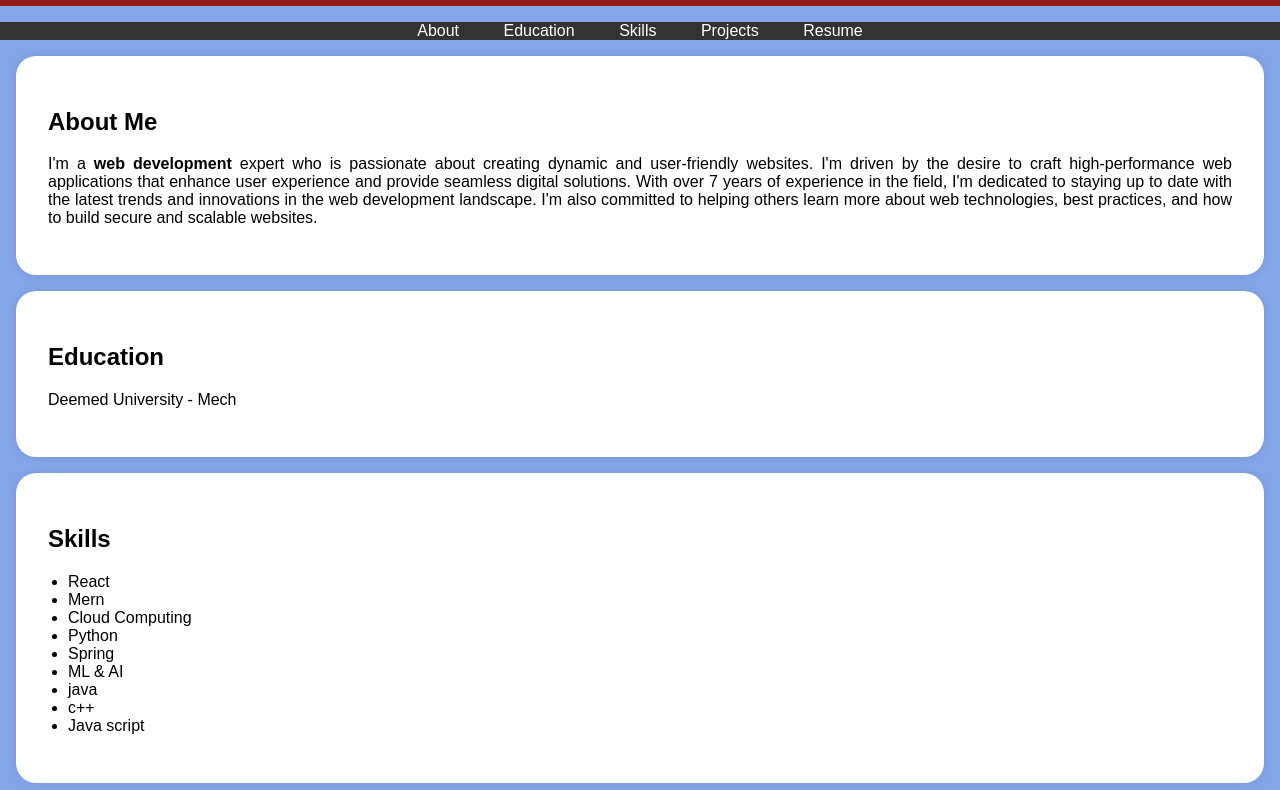
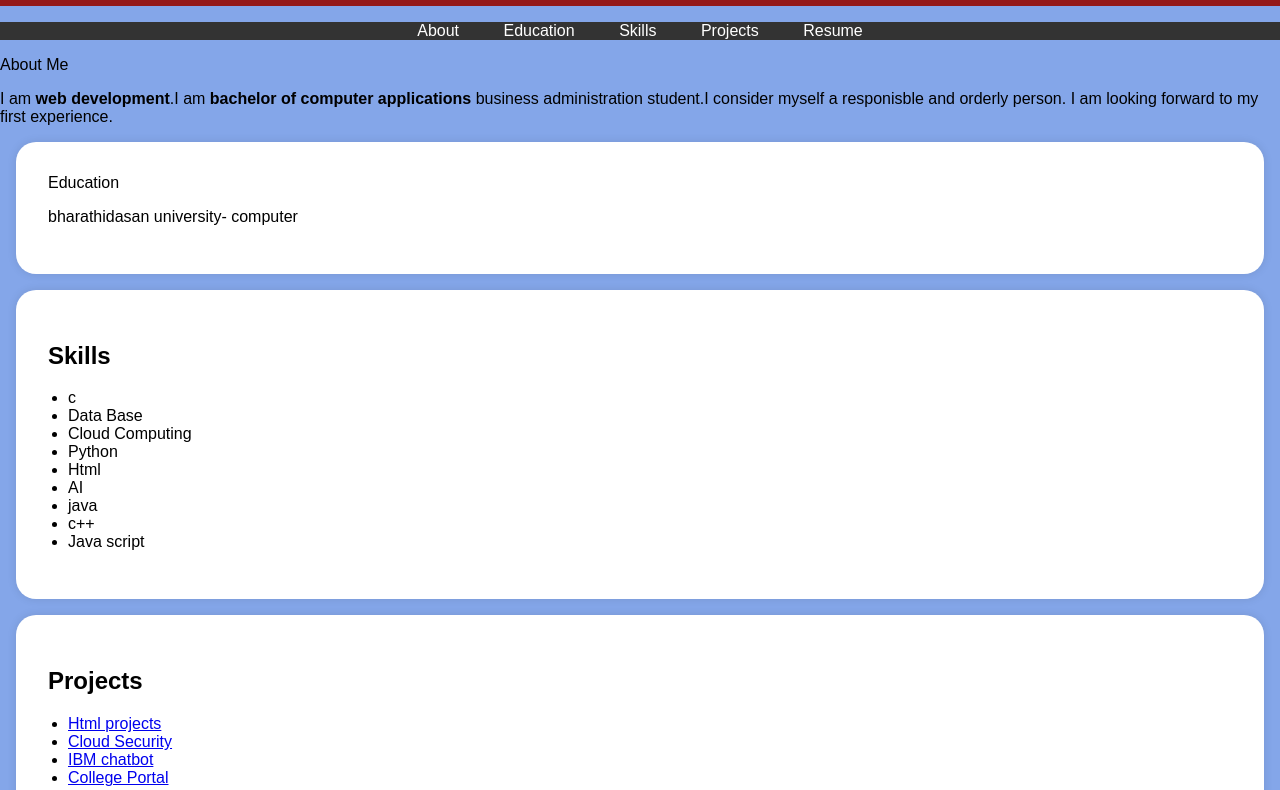
Before and after one commit to laks813/digital-portfolio, a plain HTML site: page index.html in a window 1280 px wide. Shown: the part 191-981 px from the top of the page. Drawn offline with Linux system fonts and the light colour scheme.

Commit message:
Update index.html

```diff
--- a/index.html
+++ b/index.html
@@ -97,7 +97,7 @@
             <!-- Add your profile picture here -->
             <img src="Profile.jpg" alt="Your Profile Picture" class="profile-picture">
             <h1>R lakshmi</h1>
-            <p>COMPUTER APPLICATION</p>
+            <p> Am COMPUTER APPLICATION</p>
         </div>
     </header>
 
@@ -113,22 +113,19 @@
     </nav>
 
     <section id="about">
-        <div class="section-content">
+        <div class="section-content>
             <h2>About Me</h2>
-            <p>I'm a <b>web development</b> expert who is passionate about creating dynamic and user-friendly websites.
-                I'm driven by the desire to craft high-performance web applications that enhance user experience and provide
-                 seamless digital solutions. With over 7 years of experience in the field, I'm dedicated to staying up to date
-                 with the latest trends and innovations in the
-                 web development landscape. I'm also committed to helping others learn more about web technologies,
-                 best practices, and how to build secure and scalable websites.</p>
+            <p>I am <b>web development</b>.I am <b>bachelor of computer applications</b>
+                business administration student.I consider myself a responisble and orderly person.
+               I am looking forward to my first experience. </p>
 
         </div>
     </section>
 
     <section id="education">
-        <div class="section-content">
-            <h2>Education</h2>
-            <p>Deemed University  - Mech</p>
+        <div class="section-content"
+            <h2>Education </h2>
+            <p>bharathidasan university- computer</p>
 
 
         </div>
@@ -138,12 +135,12 @@
         <div class="section-content">
             <h2>Skills</h2>
             <ul>
-                <li>React</li>
-                <li>Mern</li>
+                <li>c</li>
+                <li>Data Base</li>
                 <li>Cloud Computing</li>
                 <li>Python</li>
-                <li>Spring</li>
-                <li>ML & AI</li>
+                <li>Html</li>
+                <li>AI</li>
                 <li>java</li>
                 <li>c++</li>
                 <li>Java script</li>
@@ -155,8 +152,8 @@
         <div class="section-content">
             <h2>Projects</h2>
             <ul>
-                <li><a href="#">E Cart website</a></li>
-                <li><a href="#">Cloud Security IBM</a></li>
+                <li><a href="#">Html projects</a></li>
+                <li><a href="#">Cloud Security </a></li>
                 <li><a href="#">IBM chatbot</a></li>
                 <li><a href="#">College Portal</a></li>
                 <!-- Add more project links here -->
```
